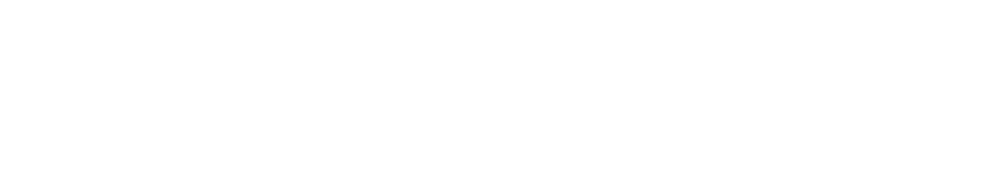
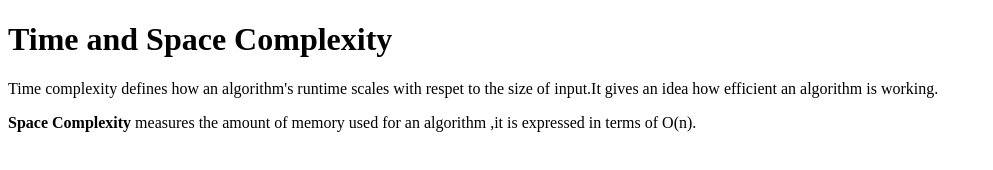
Before and after one commit to acciojob/time-and-space-complexity-Srimannarayana2021, a website: page main.html in a window 1280 px wide. Shown: the whole page, without its empty margins (0-993 px from the left). Drawn offline with Linux system fonts and the light colour scheme.

Commit message:
created a submission

```diff
--- a/main.html
+++ b/main.html
@@ -8,6 +8,9 @@
 
 <body>
 	<!-- the entire body must be written by student -->
+	<h1>Time and Space Complexity</h1>
+	<p>Time complexity defines how an algorithm's runtime scales with respet to the size of input.It gives an idea how efficient an algorithm is working. </p>
+	<p><b>Space Complexity</b> measures the amount of memory used for an algorithm ,it is expressed in terms of O(n).</p>
     <script type="text/javascript" src="./script.js">
 </script>
 
```
